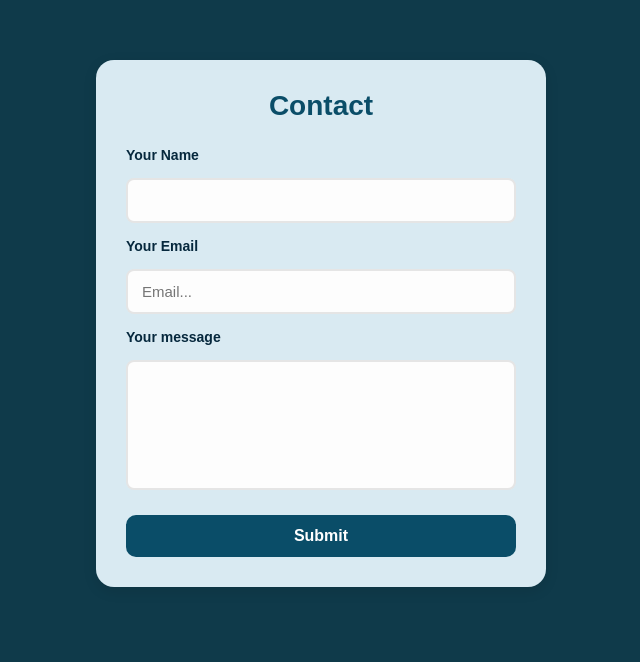
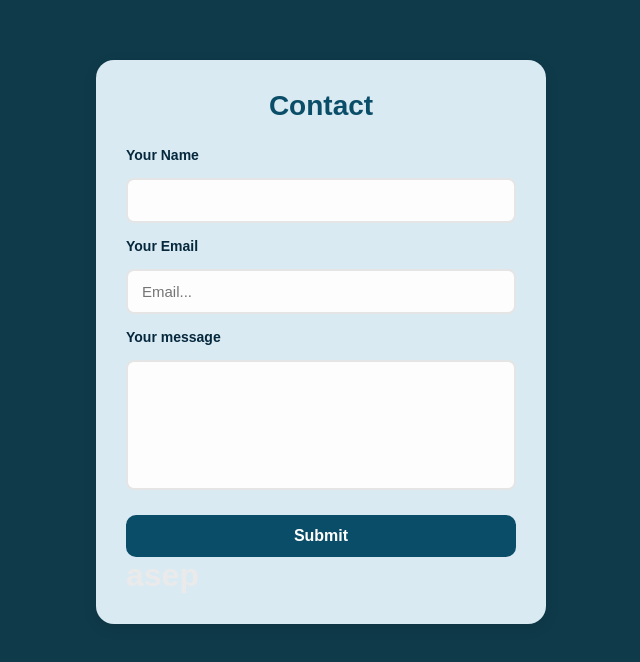
Before and after one commit to Paranoid-Knight/my-fortopolio, a plain HTML site: page index.html in a window 1280 px wide. Shown: the part 2525-3187 px from the top of the page, without its empty margins (319-959 px from the left). Before the commit the page ends 3152 px from the top, so only its background shows below. Drawn offline with Linux system fonts and the light colour scheme; a web font is replaced by a local one.

Commit message:
update project

```diff
--- a/index.html
+++ b/index.html
@@ -153,6 +153,7 @@
                     <textarea name="message" id=""></textarea>
                     <button id="kirim">Submit</button>
                 </form>
+                <h1>asep</h1>
             </div>
         </div>
     </main>
```
